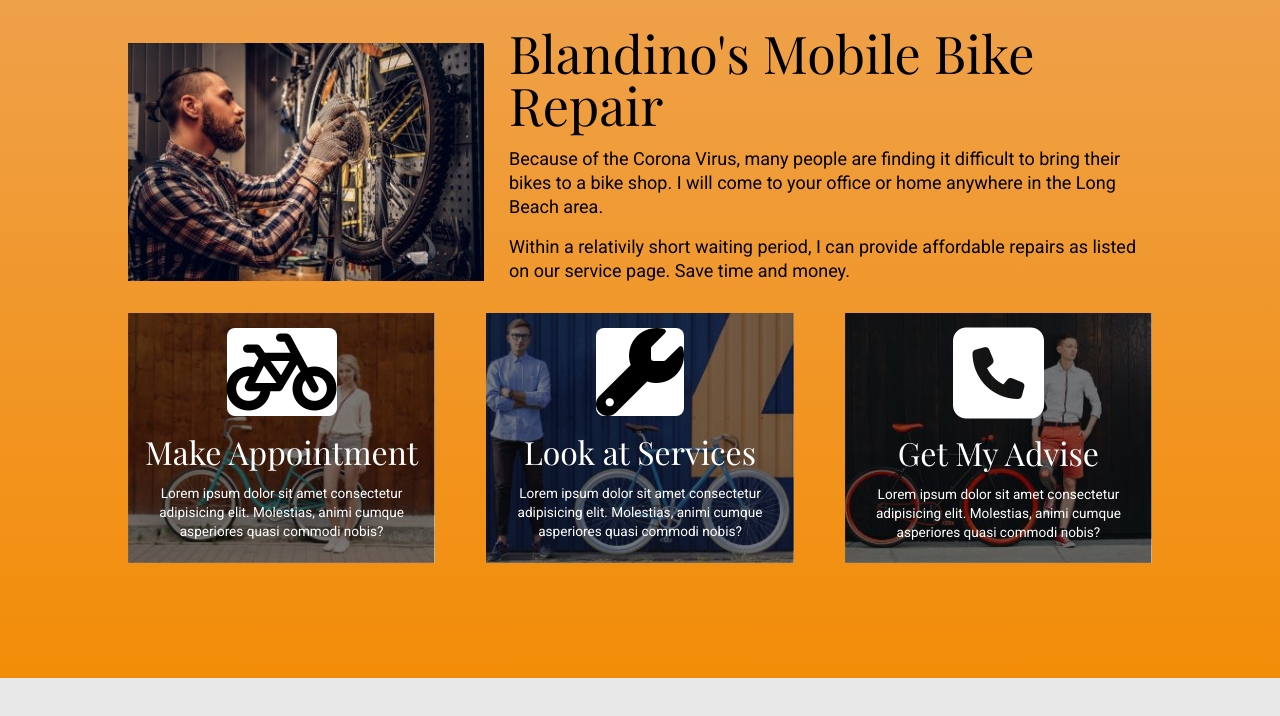
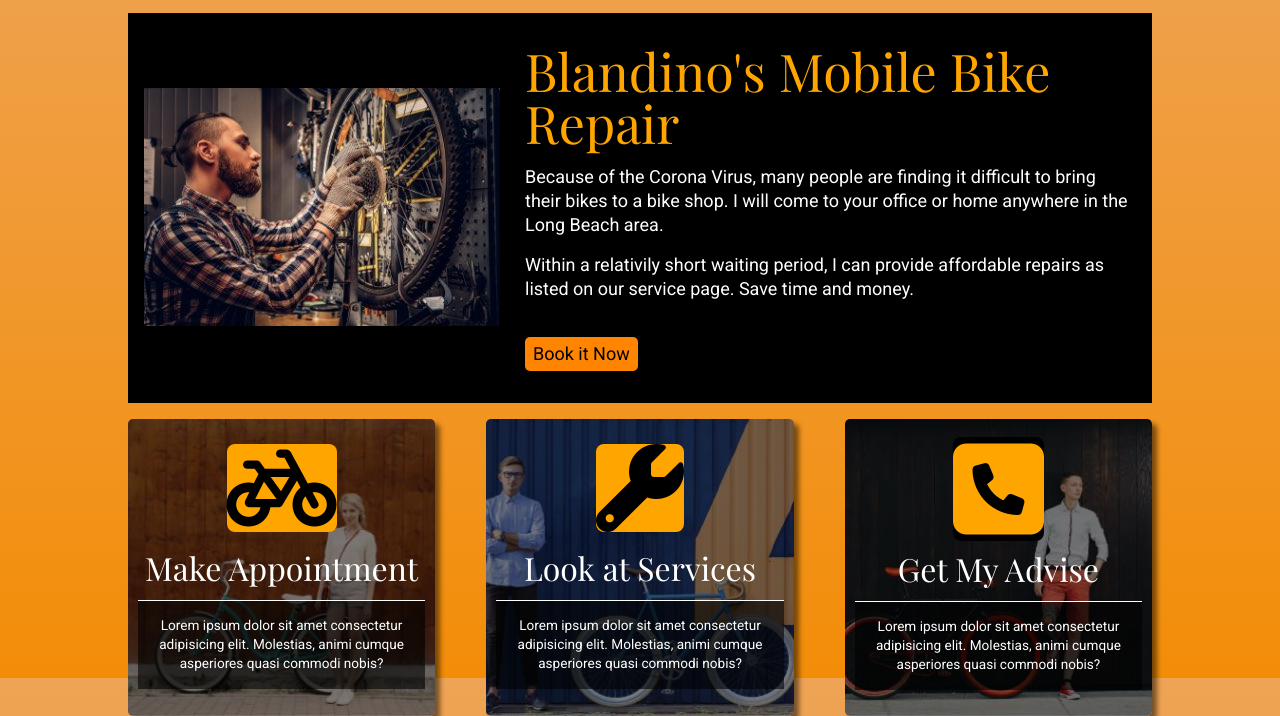
Before and after one commit to Carlos-Blandino/bike-project, a plain HTML site: page index.html in a window 1280 px wide. Shown: the part 122-838 px from the top of the page. Before the commit the page ends 800 px from the top, so only its background shows below. Drawn offline with nearby package versions, Linux system fonts and the light colour scheme.

Commit message:
working on navigational functionality and additional styling

```diff
--- a/index.html
+++ b/index.html
@@ -14,7 +14,11 @@
     <!-- This is the google fonts -->
     <link href="https://fonts.googleapis.com/css2?family=Playfair+Display&family=Roboto&display=swap" rel="stylesheet">
 
+    <!-- Fontawesom script -->
     <script src="https://kit.fontawesome.com/e9f40fae6b.js" crossorigin="anonymous"></script>
+
+    <!-- My script  -->
+    <script defer src="script/main.js"></script>
     <title>Cycle Blandino  - Mobile Bike Repair in Long Beack</title>
 </head>
 <body>
@@ -26,9 +30,9 @@
         </div>
         <nav>
             <div class="mainNav">
-                <a href="#">Book Online</a>
-                <a href="#">About</a>
-                <a href="#">Contact</a>
+                <a href="appointment.html">Book Online</a>
+                <a href="services.html">About</a>
+                <a href="contact.html">Contact</a>
             </div>
         </nav>
        </header>
@@ -43,7 +47,7 @@
                 <p>Because of the Corona Virus, many people are finding it difficult to bring their bikes to a bike shop. I will come to your office or home anywhere in the Long Beach area.</p>
 
                 <p>Within a relativily short waiting period, I can provide affordable repairs as listed on our service page. Save time and money.</p>
-
+                <a href="appointment.html" class="myButton">Book it Now</a>
             </div>
 
        </main>
@@ -51,18 +55,18 @@
 
        <!-- Apply flex box to the parent -->
        <div class="cards">
-           <div class="card1">
-                <i class="fas fa-bicycle"></i>
+           <div class="card1" id="card1">
+                <a href="appointment.html"><i class="fas fa-bicycle"></i></a>
                <h2>Make Appointment</h2>
                <p>Lorem ipsum dolor sit amet consectetur adipisicing elit. Molestias, animi cumque asperiores quasi commodi nobis?</p>
            </div>
-           <div class="card2">
-                <i class="fas fa-wrench"></i>
+           <div class="card2" id="card2">
+            <a href="services.html"><i class="fas fa-wrench"></i></a>
                 <h2>Look at Services</h2>
                 <p>Lorem ipsum dolor sit amet consectetur adipisicing elit. Molestias, animi cumque asperiores quasi commodi nobis?</p>
            </div>
-           <div class="card3">
-            <i class="fas fa-phone-square"></i>
+           <div class="card3" id="card3">
+            <a href="contact.html"><i class="fas fa-phone-square"></i></a>
                 <h2>Get My Advise</h2>
                 <p>Lorem ipsum dolor sit amet consectetur adipisicing elit. Molestias, animi cumque asperiores quasi commodi nobis?</p>
            </div>
--- a/styles.css
+++ b/styles.css
@@ -1,7 +1,14 @@
+/* General settings */
 html {
 	height: 100%;
 }
-/* HTML elements */
+
+.container {
+	width: 1024px;
+	min-height: 300px;
+	margin: 0 auto;
+}
+
 body {
 	background-color: rgb(233, 232, 232);
 	background-image: linear-gradient(#eea455, #f38d08);
@@ -9,6 +16,7 @@ body {
 	font-family: 'Roboto', sans-serif;
 }
 h1 {
+	color: orange;
 	font-size: 3.25rem;
 	font-family: 'Playfair Display', serif;
 	margin-bottom: 1rem;
@@ -23,12 +31,7 @@ p {
 	line-height: 1.5rem;
 }
 
-.container {
-	width: 1024px;
-	min-height: 300px;
-	margin: 0 auto;
-}
-
+/* Header section */
 header {
 	display: flex;
 	justify-content: space-between;
@@ -36,18 +39,28 @@ header {
 	padding-top: 1rem;
 	padding-bottom: 1rem;
 }
-.mainNav a {
-	color: rgb(0, 0, 0);
-	text-decoration: none;
-	margin-left: 1rem;
-	margin-right: 1rem;
-}
 
 /* Main section */
 main {
 	min-height: 300px;
 	display: flex;
 	align-items: center;
+	background-color: rgba(0, 0, 0);
+	margin-bottom: 1rem;
+	box-sizing: border-box;
+	padding: 2rem 1rem 2rem 1rem;
+	color: white;
+}
+main a {
+	text-decoration: none;
+	display: inline-block;
+	margin-top: 10px;
+}
+.mainNav a {
+	color: rgb(0, 0, 0);
+	text-decoration: none;
+	margin-left: 1rem;
+	margin-right: 1rem;
 }
 .heroInfo {
 	flex: 2;
@@ -55,6 +68,13 @@ main {
 .heroImage {
 	flex: 1;
 	padding-right: 25px;
+}
+.myButton {
+	padding: 0.5rem;
+	border-radius: 5px;
+	color: black;
+	margin-top: 1.25rem;
+	background-color: rgb(255, 132, 0);
 }
 
 /* Cards section */
@@ -67,13 +87,18 @@ main {
 .card1,
 .card2,
 .card3 {
+	box-shadow: 5px 5px 5px rgba(0, 0, 0, .5);
+	border-radius: 5px;
 	background-size: cover;
 	background-position: bottom;
 	min-height: 250px;
 	width: 30%;
+	box-sizing: border-box;
+	padding: 10px;
 }
 .card1 {
 	background-image: url(images/image-background-card1.jpg);
+	background-blend-mode: lighten;
 }
 .card2 {
 	background-image: url(images/image-background-card2.jpg);
@@ -95,23 +120,22 @@ main {
 	font-size: 0.85rem;
 	font-weight: 100;
 	line-height: 1.2rem;
+	background-color: rgba(0, 0, 0, 0.598);
+	padding: 15px 3px 15px 3px;
+	border-top: white 1px solid;
 }
 
 /* Cards Section - Font awesome Icons */
 .fas.fa-phone-square {
-	color: white;
+	background-color: black;
+	color: orange;
 	font-size: 6.5rem;
 	margin-top: 8px;
 }
-.fas.fa-bicycle {
-	background-color: white;
+.cards i {
+	background-color: orange;
+	color: black;
 	border-radius: .5rem;
 	font-size: 5.5rem;
 	margin-top: 15px;
 }
-.fas.fa-wrench {
-	background-color: white;
-	border-radius: .5rem;
-	font-size: 5.5rem;
-	margin-top: 15px;
-}
```
Also changed, not shown: appointment.html (added, +11 -0 lines), contact.html (added, +11 -0 lines), services.html (added, +11 -0 lines), script/main.js (added).
